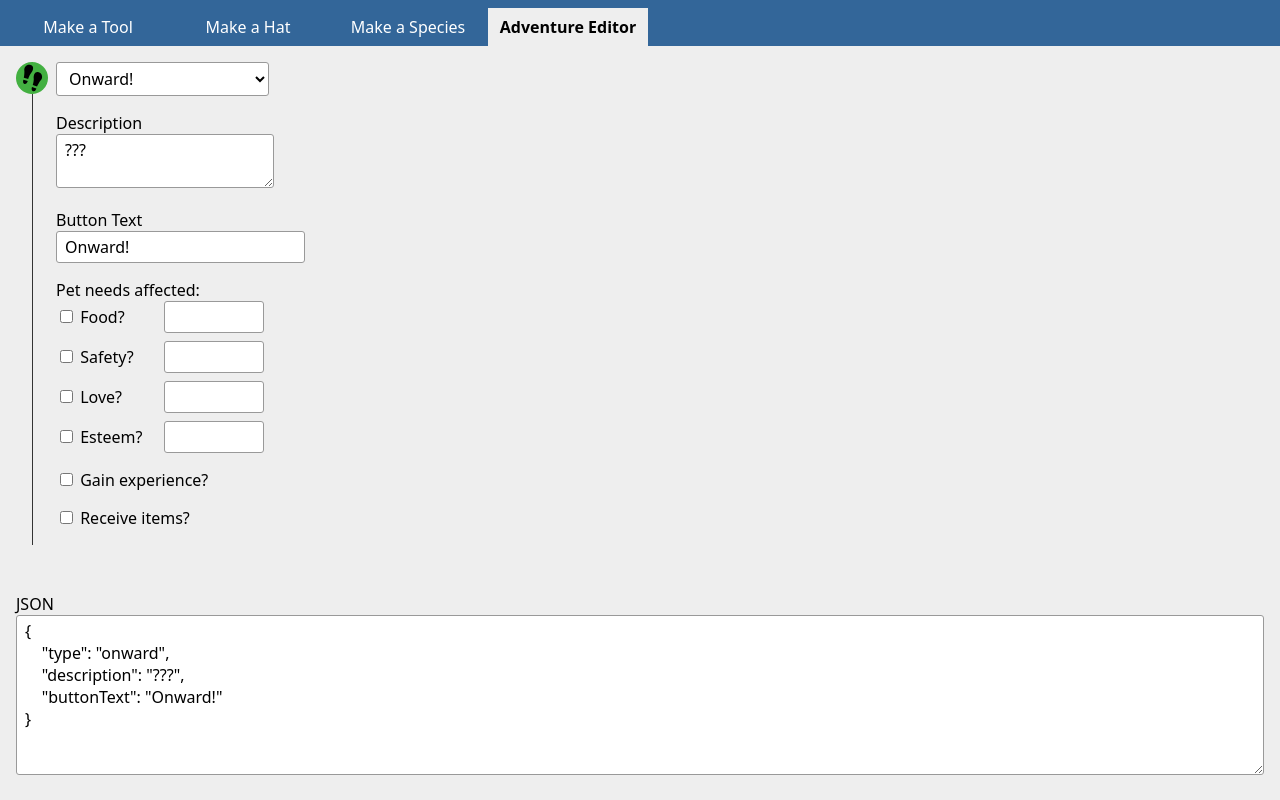
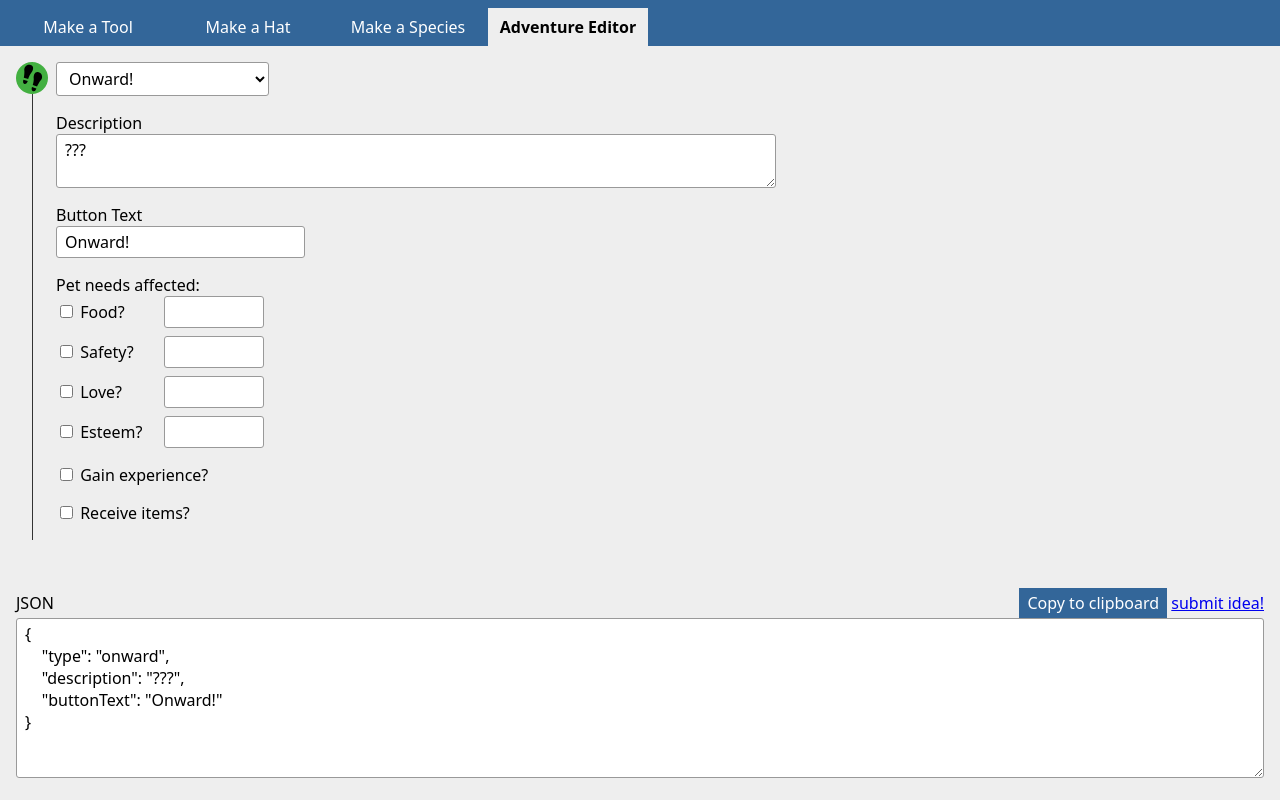
Before and after one commit to BenMakesGames/PoppySeedPetsTools, an Angular app: page /adventureEditor in a window 1280 px wide. Built offline with nearby package versions, Linux system fonts and the light colour scheme.

Commit message:
adventure editor... is DONE?!?!?!

```diff
--- a/src/app/component/adventure/adventure-choose-one/adventure-choose-one.component.html
+++ b/src/app/component/adventure/adventure-choose-one/adventure-choose-one.component.html
@@ -2,16 +2,17 @@
   <label>Description</label>
   <textarea [(ngModel)]="adventure.description" (change)="doUpdateAdventure()"></textarea>
 </p>
-<ng-container *ngFor="let button of adventure.buttons; let i = index">
+@for(button of adventure.buttons; let i = $index; track i)
+{
   <p>
-    <span style="display:flex; flex-direction: row; gap: 1em;">
+    <span style="display:flex; flex-direction: row; gap: 1em; align-items: center;">
       <label>Choice {{i + 1}}</label>
       <button (click)="doDeleteChoice(i)">Remove</button>
     </span>
-    <input type="text" [(ngModel)]="adventure.buttons[i]" (change)="doUpdateAdventure()">
+    <input type="text" [value]="button" (change)="doUpdateButton(i, $event)">
   </p>
   <app-adventure [(adventure)]="adventure.outcomes[i]" (adventureChange)="doUpdateAdventure()" />
-</ng-container>
+}
 <p>
   <button (click)="doAddChoice()">+ Choice</button>
 </p>
--- a/src/app/component/adventure/adventure-choose-one/adventure-choose-one.component.ts
+++ b/src/app/component/adventure/adventure-choose-one/adventure-choose-one.component.ts
@@ -34,4 +34,10 @@ export class AdventureChooseOneComponent {
   {
     this.adventureChange.emit(this.adventure);
   }
+
+  doUpdateButton(index: number, event)
+  {
+    this.adventure.buttons[index] = event.target.value;
+    this.doUpdateAdventure();
+  }
 }
--- a/src/app/component/adventure/adventure-onward/adventure-onward.component.html
+++ b/src/app/component/adventure/adventure-onward/adventure-onward.component.html
@@ -45,11 +45,12 @@
 </p>
 <div *ngIf="adventure.receiveItems">
   <div class="items">
-    <ng-container *ngFor="let item of adventure.receiveItems; let i = index">
+    @for(item of adventure.receiveItems; let i = $index; track i)
+    {
       <div>Item {{ i }}</div>
-      <input type="text" [(ngModel)]="adventure.receiveItems[i]" (change)="doUpdateAdventure()" />
+      <input type="text" [value]="adventure.receiveItems[i]" (change)="doUpdateItemName(i, $event)" />
       <button (click)="doRemoveItem(i)">Remove</button>
-    </ng-container>
+    }
   </div>
   <p>
     <button (click)="doAddItem()">+ Item</button>
--- a/src/app/component/adventure/adventure-onward/adventure-onward.component.ts
+++ b/src/app/component/adventure/adventure-onward/adventure-onward.component.ts
@@ -81,4 +81,11 @@ export class AdventureOnwardComponent {
 
     this.doUpdateAdventure();
   }
+
+  doUpdateItemName(index: number, event)
+  {
+    this.adventure.receiveItems[index] = event.target.value;
+
+    this.doUpdateAdventure();
+  }
 }
--- a/src/app/component/adventure/adventure/adventure.component.ts
+++ b/src/app/component/adventure/adventure/adventure.component.ts
@@ -21,7 +21,7 @@ export class AdventureComponent {
 
   doUpdateAdventure(adventure: Adventure)
   {
-    this.adventure = adventure;
+    this.adventure = { ... adventure };
     this.adventureChange.emit(this.adventure);
   }
 
--- a/src/app/page/adventure-editor/adventure-editor.component.html
+++ b/src/app/page/adventure-editor/adventure-editor.component.html
@@ -2,6 +2,13 @@
   <app-adventure [(adventure)]="adventure" (adventureChange)="doUpdateAdventureJson()" [hasParents]="false" />
 </div>
 <p style="margin-top:3em;">
-  <label>JSON</label>
+  <span style="display: flex; flex-direction: row; gap: 1em; align-items: center">
+    <label>JSON</label>
+    <div style="margin-left: auto">
+      <button (click)="doCopyToClipboard()">Copy to clipboard</button>
+      {{ ' ' }}
+      <a target="_blank" href="https://docs.google.com/forms/d/e/1FAIpQLSczeBLNsktkSBbPZjyooHw5sEVJOBimJDS6xgEgIgFJvgqM8A/viewform">submit idea!</a>
+    </div>
+  </span>
   <textarea readonly>{{ adventureJson }}</textarea>
 </p>
--- a/src/app/page/adventure-editor/adventure-editor.component.scss
+++ b/src/app/page/adventure-editor/adventure-editor.component.scss
@@ -1,5 +1,4 @@
 textarea {
-  display: block;
-  width: 100%;
   height: 10em;
+  max-width: unset;
 }
--- a/src/app/page/adventure-editor/adventure-editor.component.ts
+++ b/src/app/page/adventure-editor/adventure-editor.component.ts
@@ -17,11 +17,23 @@ export class AdventureEditorComponent {
 
   ngOnInit()
   {
+    this.adventureJson = window.localStorage.getItem('adventureJson');
+    if (this.adventureJson)
+    {
+      this.adventure = JSON.parse(this.adventureJson);
+    }
+
     this.doUpdateAdventureJson();
   }
 
   doUpdateAdventureJson()
   {
     this.adventureJson = JSON.stringify(this.adventure, null, 4);
+    window.localStorage.setItem('adventureJson', this.adventureJson);
+  }
+
+  doCopyToClipboard()
+  {
+    navigator.clipboard.writeText(this.adventureJson);
   }
 }
--- a/src/app/page/new-species/new-species.component.scss
+++ b/src/app/page/new-species/new-species.component.scss
@@ -1,7 +1,3 @@
 form {
   padding: 1rem 0;
 }
-
-#mode > label {
-  display: block
-}
--- a/src/app/page/vn-editor/vn-editor.component.scss
+++ b/src/app/page/vn-editor/vn-editor.component.scss
@@ -1,10 +1,5 @@
 .collapsed {
   display: none;
-}
-
-textarea {
-  width: 100%;
-  box-sizing: border-box;
 }
 
 .numeric
--- a/src/styles.scss
+++ b/src/styles.scss
@@ -17,6 +17,12 @@ input,select,textarea {
   background-color: #fff;
   border: 1px solid #999;
   border-radius: 3px;
+}
+
+textarea {
+  display: block;
+  width: 100%;
+  max-width: 720px;
 }
 
 #editor {
@@ -108,6 +114,7 @@ input,select,textarea {
 
 label {
   display: block;
+  width: fit-content;
 }
 
 button,.button {
```
